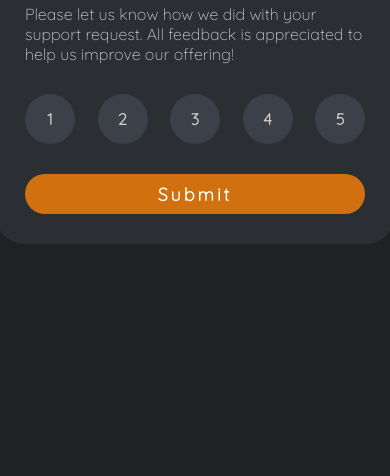
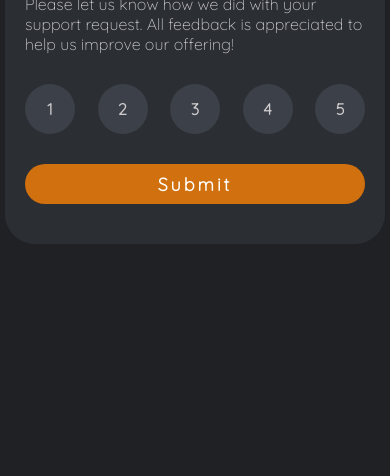
Before and after one commit to kowai-onigiri/Interactive-Rating, a plain HTML site: page interactive-rating-component-main/index.html in a window 390 px wide. Shown: the part 368-844 px from the top of the page. Drawn offline with Linux system fonts and the light colour scheme.

Commit message:
make responsive

```diff
--- a/interactive-rating-component-main/style.css
+++ b/interactive-rating-component-main/style.css
@@ -25,8 +25,8 @@ body {
 }
 
 .card {
-    width: 400px;
-    height: 380px;
+    max-width: 380px;
+    max-height: 380px;
     background-color: #2B2E33;
     border-radius: 30px;
     display: flex;
@@ -34,10 +34,13 @@ body {
     color: #CFCCCE;
     font-family: 'Quicksand', sans-serif;
 
+
 }
 
 .container {
-    margin: 30px;
+    margin: 0 auto;
+    padding: 20px;
+    /* max-width: 400px; */
 }
 
 .icon {
@@ -71,6 +74,7 @@ body {
     display: flex;
     justify-content: space-between;
     margin-top: 10px;
+    max-width: 340px;
 }
 
 .num {
@@ -98,6 +102,7 @@ body {
     height: 40px;
     width: 340px;
     margin-top: 30px;
+    margin-bottom: 20px;
     background-color: #D0700F;
     border: none;
     color: white;
```
